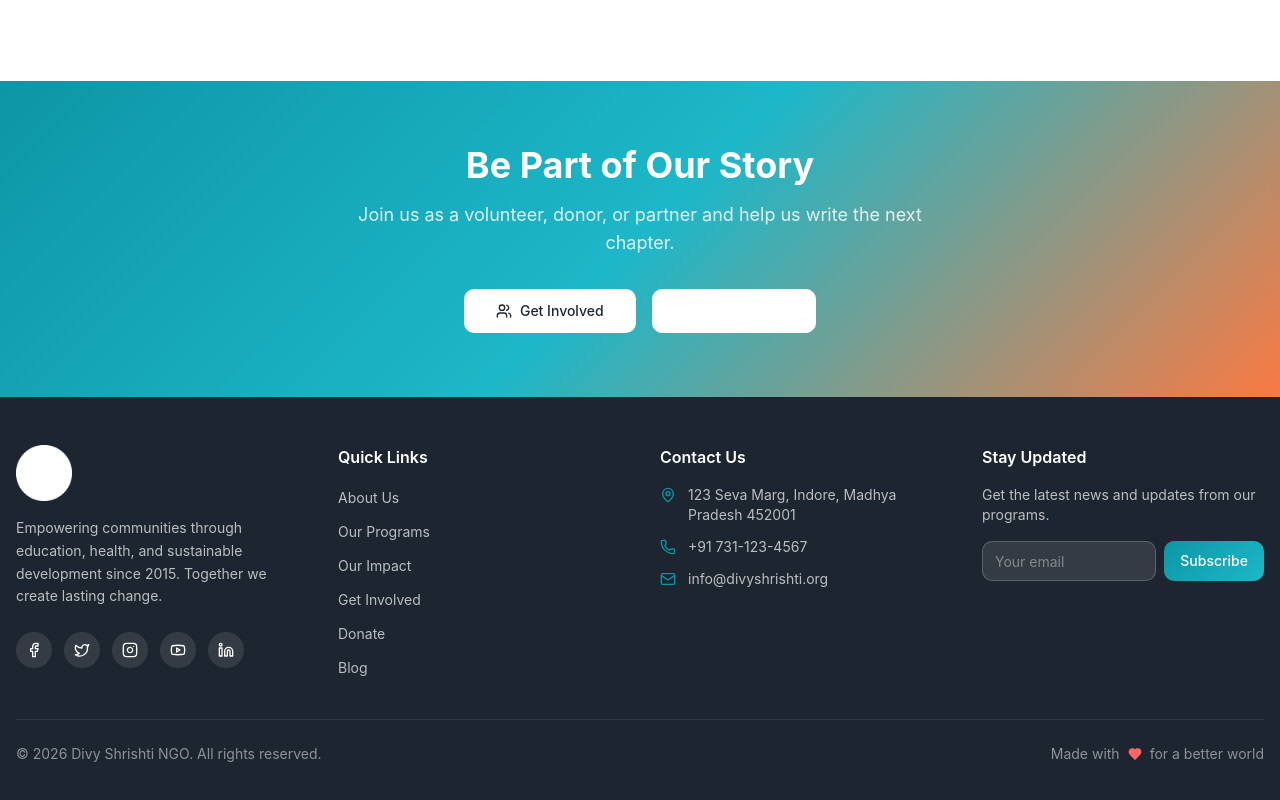
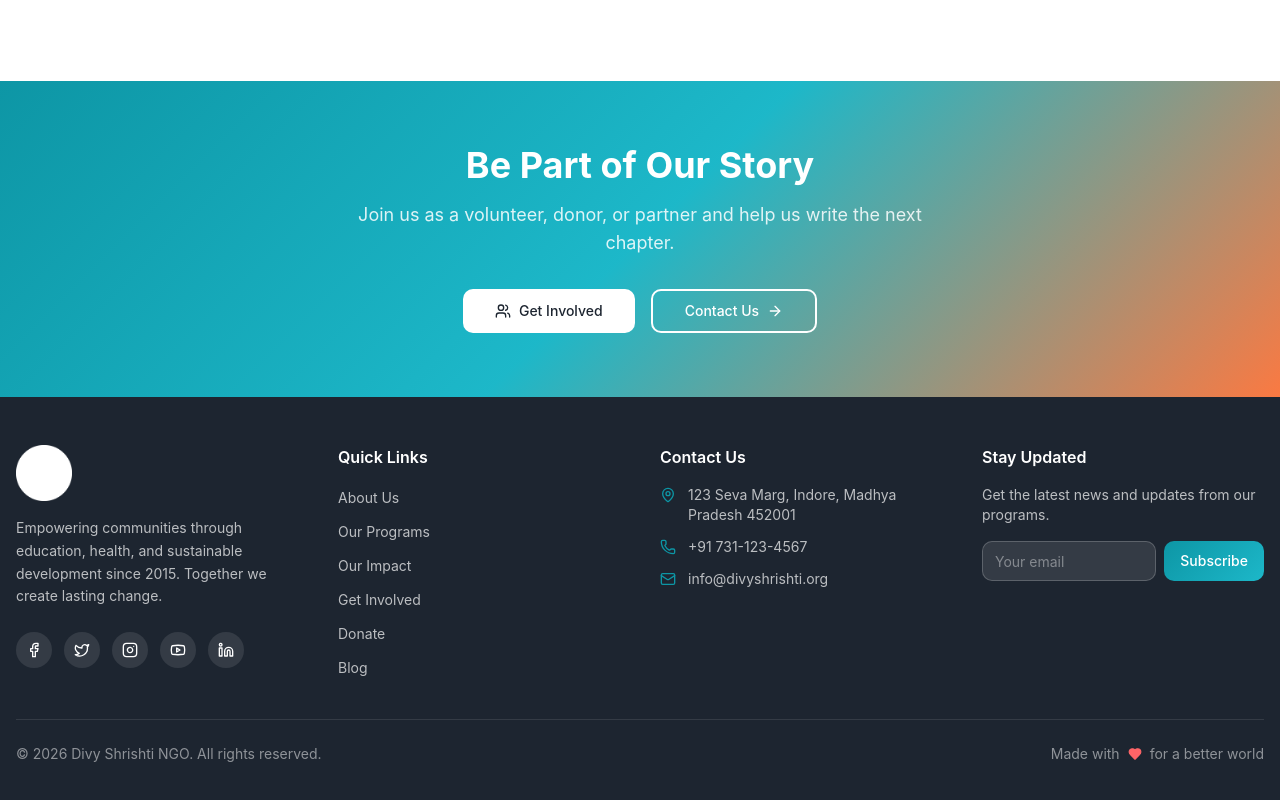
Before and after one commit to anshxp/NGO, a React (Vite) app in the folder frontend/: page /about in a window 1280 px wide. Shown: the part 3168-3968 px from the top of the page. Built offline with nearby package versions, Linux system fonts and the light colour scheme; no server answers.

Commit message:
fix(frontend): make About contact button visible

```diff
--- a/frontend/src/pages/About.jsx
+++ b/frontend/src/pages/About.jsx
@@ -53,7 +53,7 @@ const About = () => (
     </section>
     <section className="py-16 bg-secondary/20"><div className="container mx-auto px-4"><div className="text-center mb-12"><span className="inline-block text-sm font-semibold text-primary uppercase tracking-widest mb-3">History</span><h2 className="text-3xl md:text-4xl font-bold text-foreground">Our Journey</h2></div><div className="max-w-2xl mx-auto">{timeline.map((item, i) => <div key={i} className="flex gap-6 mb-8 last:mb-0"><div className="flex flex-col items-center"><div className="w-10 h-10 rounded-full bg-gradient-primary flex items-center justify-center text-white font-bold text-xs shrink-0">{item.year.slice(2)}</div>{i < timeline.length - 1 && <div className="w-0.5 flex-1 bg-primary/20 mt-2" />}</div><div className="pb-8"><p className="font-bold text-primary mb-1">{item.year}</p><p className="text-foreground">{item.event}</p></div></div>)}</div></div></section>
     <section className="py-16 md:py-24"><div className="container mx-auto px-4"><div className="text-center mb-12"><span className="inline-block text-sm font-semibold text-primary uppercase tracking-widest mb-3">Leadership</span><h2 className="text-3xl md:text-4xl font-bold text-foreground">Meet the Team</h2></div><div className="grid grid-cols-2 md:grid-cols-4 gap-6 max-w-3xl mx-auto">{team.map((member, i) => <Card key={i} className="text-center hover:shadow-large border-2 hover:border-primary transition-all"><CardContent className="p-6"><div className="w-16 h-16 rounded-full bg-gradient-hero text-white flex items-center justify-center mx-auto mb-4 font-bold text-xl">{member.initials}</div><h3 className="font-bold text-foreground text-sm mb-1">{member.name}</h3><p className="text-muted-foreground text-xs">{member.role}</p></CardContent></Card>)}</div></div></section>
-    <section className="py-16 bg-gradient-hero text-primary-foreground"><div className="container mx-auto px-4 text-center"><h2 className="text-3xl md:text-4xl font-bold mb-4">Be Part of Our Story</h2><p className="text-primary-foreground/85 text-lg mb-8 max-w-xl mx-auto">Join us as a volunteer, donor, or partner and help us write the next chapter.</p><div className="flex flex-col sm:flex-row gap-4 justify-center"><NavLink to="/get-involved"><Button size="lg" className="bg-background text-foreground hover:bg-background/90 gap-2"><Users className="w-5 h-5" /> Get Involved</Button></NavLink><NavLink to="/contact"><Button size="lg" variant="outline" className="border-primary-foreground text-primary-foreground hover:bg-primary-foreground hover:text-primary gap-2">Contact Us <ArrowRight className="w-4 h-4" /></Button></NavLink></div></div></section>
+    <section className="py-16 bg-gradient-hero text-primary-foreground"><div className="container mx-auto px-4 text-center"><h2 className="text-3xl md:text-4xl font-bold mb-4">Be Part of Our Story</h2><p className="text-primary-foreground/85 text-lg mb-8 max-w-xl mx-auto">Join us as a volunteer, donor, or partner and help us write the next chapter.</p><div className="flex flex-col sm:flex-row gap-4 justify-center"><NavLink to="/get-involved"><Button size="lg" className="bg-background text-foreground hover:bg-background/90 gap-2"><Users className="w-5 h-5" /> Get Involved</Button></NavLink><NavLink to="/contact"><Button size="lg" variant="default" className="!bg-transparent !text-white border-2 !border-white hover:!bg-white hover:!text-slate-900 gap-2">Contact Us <ArrowRight className="w-4 h-4" /></Button></NavLink></div></div></section>
     <FloatingButtons /><Footer />
   </div>
 );
```
